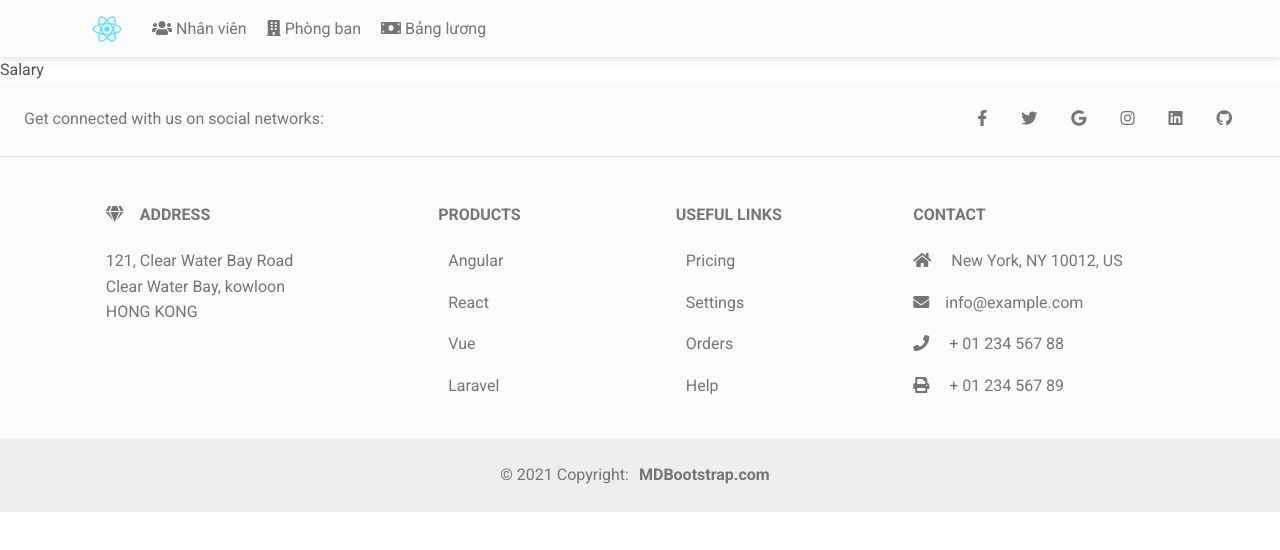
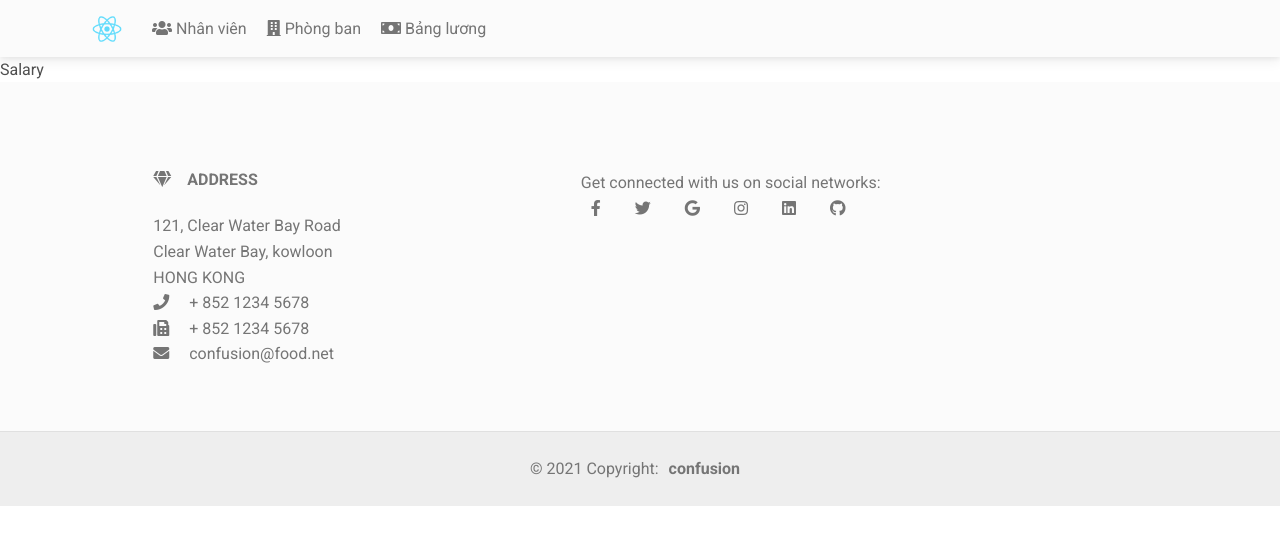
Before and after one commit to BrianCodeNha/FunixReactJSASM, a React (Create React App) app: page /salary in a window 1280 px wide. Shown: the top 550 px of the page. Built offline with nearby package versions, Linux system fonts and the light colour scheme.

Commit message:
done format footer

```diff
--- a/src/components/Footer.js
+++ b/src/components/Footer.js
@@ -1,123 +1,64 @@
-import React from 'react';
-import { MDBFooter } from 'mdb-react-ui-kit';
+import React from "react";
+import { MDBFooter } from "mdb-react-ui-kit";
 
 export default function App() {
   return (
-    <MDBFooter bgColor='light' className='text-center text-lg-start text-muted'>
-      <section className='d-flex justify-content-center justify-content-lg-between p-4 border-bottom'>
-        <div className='me-5 d-none d-lg-block'>
-          <span>Get connected with us on social networks:</span>
-        </div>
-
-        <div>
-          <a href='' className='me-4 text-reset'>
-            <i className='fab fa-facebook-f'></i>
-          </a>
-          <a href='' className='me-4 text-reset'>
-            <i className='fab fa-twitter'></i>
-          </a>
-          <a href='' className='me-4 text-reset'>
-            <i className='fab fa-google'></i>
-          </a>
-          <a href='' className='me-4 text-reset'>
-            <i className='fab fa-instagram'></i>
-          </a>
-          <a href='' className='me-4 text-reset'>
-            <i className='fab fa-linkedin'></i>
-          </a>
-          <a href='' className='me-4 text-reset'>
-            <i className='fab fa-github'></i>
-          </a>
-        </div>
-      </section>
-
-      <section className=''>
-        <div className='container text-center text-md-start mt-5'>
-          <div className='row mt-3'>
-            <div className='col-md-3 col-lg-4 col-xl-3 mx-auto mb-4'>
-              <h6 className='text-uppercase fw-bold mb-4'>
-                <i className='fas fa-gem me-3'></i>Address
+    <MDBFooter bgColor="light" className="text-center text-lg-start text-muted">
+      <section className="d-flex justify-content-center justify-content-lg-between p-4 border-bottom">
+        <div className="container text-center text-md-start mt-5">
+          <div className="row mt-3">
+            <div className="col-md-3 col-lg-4 col-xl-3 mx-auto mb-4">
+              <h6 className="text-uppercase fw-bold mb-4">
+                <i className="fas fa-gem me-3"></i>Address
               </h6>
               <p>
                 121, Clear Water Bay Road <br />
                 Clear Water Bay, kowloon <br />
-                HONG KONG
-              </p>
-
-            </div>
-
-            <div className='col-md-2 col-lg-2 col-xl-2 mx-auto mb-4'>
-              <h6 className='text-uppercase fw-bold mb-4'>Products</h6>
-              <p>
-                <a href='#!' className='text-reset'>
-                  Angular
-                </a>
-              </p>
-              <p>
-                <a href='#!' className='text-reset'>
-                  React
-                </a>
-              </p>
-              <p>
-                <a href='#!' className='text-reset'>
-                  Vue
-                </a>
-              </p>
-              <p>
-                <a href='#!' className='text-reset'>
-                  Laravel
-                </a>
+                HONG KONG <br />
+                <i className="fas fa-phone me-3"></i> + 852 1234 5678 <br />
+                <i className="fas fa-fax me-3"></i> + 852 1234 5678 <br />
+                <i className="fas fa-envelope me-3"></i> confusion@food.net{" "}
+                <br />
               </p>
             </div>
 
-            <div className='col-md-3 col-lg-2 col-xl-2 mx-auto mb-4'>
-              <h6 className='text-uppercase fw-bold mb-4'>Useful links</h6>
-              <p>
-                <a href='#!' className='text-reset'>
-                  Pricing
+            <div className="col-md-6 col-lg-6 col-xl-6 mx-auto mb-6">
+              <div className="">
+                <span>Get connected with us on social networks:</span>
+              </div>
+
+              <div>
+                <a href="" className="me-4 text-reset">
+                  <i className="fab fa-facebook-f"></i>
                 </a>
-              </p>
-              <p>
-                <a href='#!' className='text-reset'>
-                  Settings
+                <a href="" className="me-4 text-reset">
+                  <i className="fab fa-twitter"></i>
                 </a>
-              </p>
-              <p>
-                <a href='#!' className='text-reset'>
-                  Orders
+                <a href="" className="me-4 text-reset">
+                  <i className="fab fa-google"></i>
                 </a>
-              </p>
-              <p>
-                <a href='#!' className='text-reset'>
-                  Help
+                <a href="" className="me-4 text-reset">
+                  <i className="fab fa-instagram"></i>
                 </a>
-              </p>
-            </div>
-
-            <div className='col-md-4 col-lg-3 col-xl-3 mx-auto mb-md-0 mb-4'>
-              <h6 className='text-uppercase fw-bold mb-4'>Contact</h6>
-              <p>
-                <i className='fas fa-home me-3'></i> New York, NY 10012, US
-              </p>
-              <p>
-                <i className='fas fa-envelope me-3'></i>
-                info@example.com
-              </p>
-              <p>
-                <i className='fas fa-phone me-3'></i> + 01 234 567 88
-              </p>
-              <p>
-                <i className='fas fa-print me-3'></i> + 01 234 567 89
-              </p>
+                <a href="" className="me-4 text-reset">
+                  <i className="fab fa-linkedin"></i>
+                </a>
+                <a href="" className="me-4 text-reset">
+                  <i className="fab fa-github"></i>
+                </a>
+              </div>
             </div>
           </div>
         </div>
       </section>
 
-      <div className='text-center p-4' style={{ backgroundColor: 'rgba(0, 0, 0, 0.05)' }}>
+      <div
+        className="text-center p-4"
+        style={{ backgroundColor: "rgba(0, 0, 0, 0.05)" }}
+      >
         © 2021 Copyright:
-        <a className='text-reset fw-bold' href='https://mdbootstrap.com/'>
-          MDBootstrap.com
+        <a className="text-reset fw-bold" href="https://mdbootstrap.com/">
+          confusion
         </a>
       </div>
     </MDBFooter>
```
